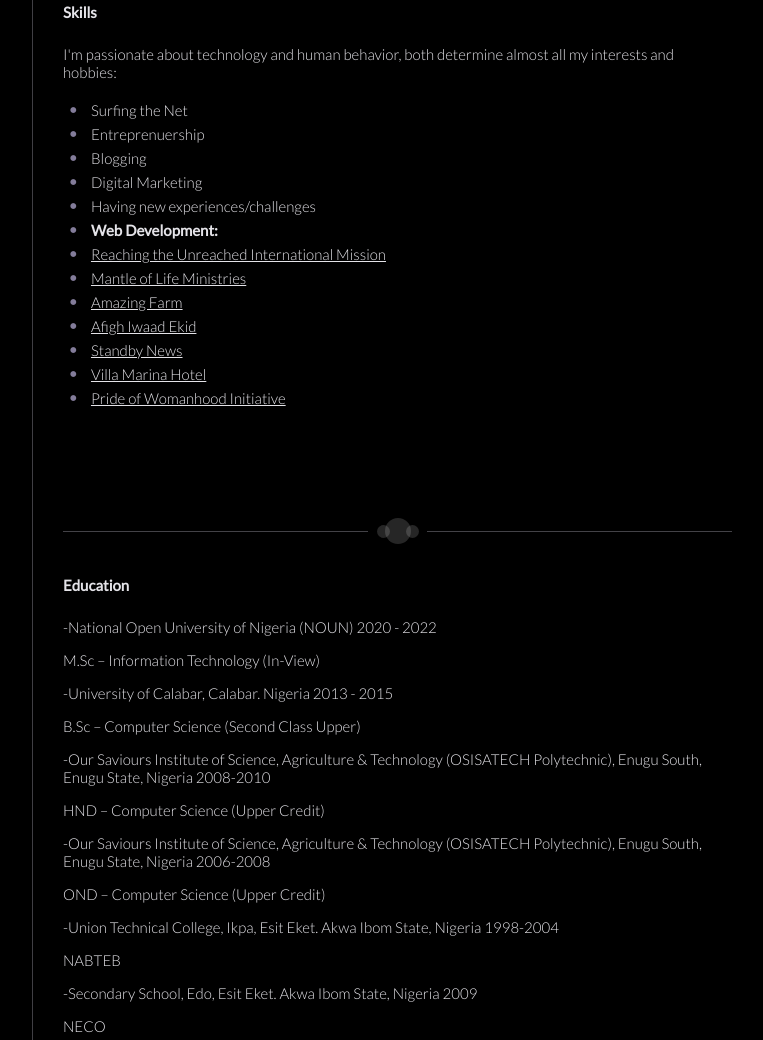
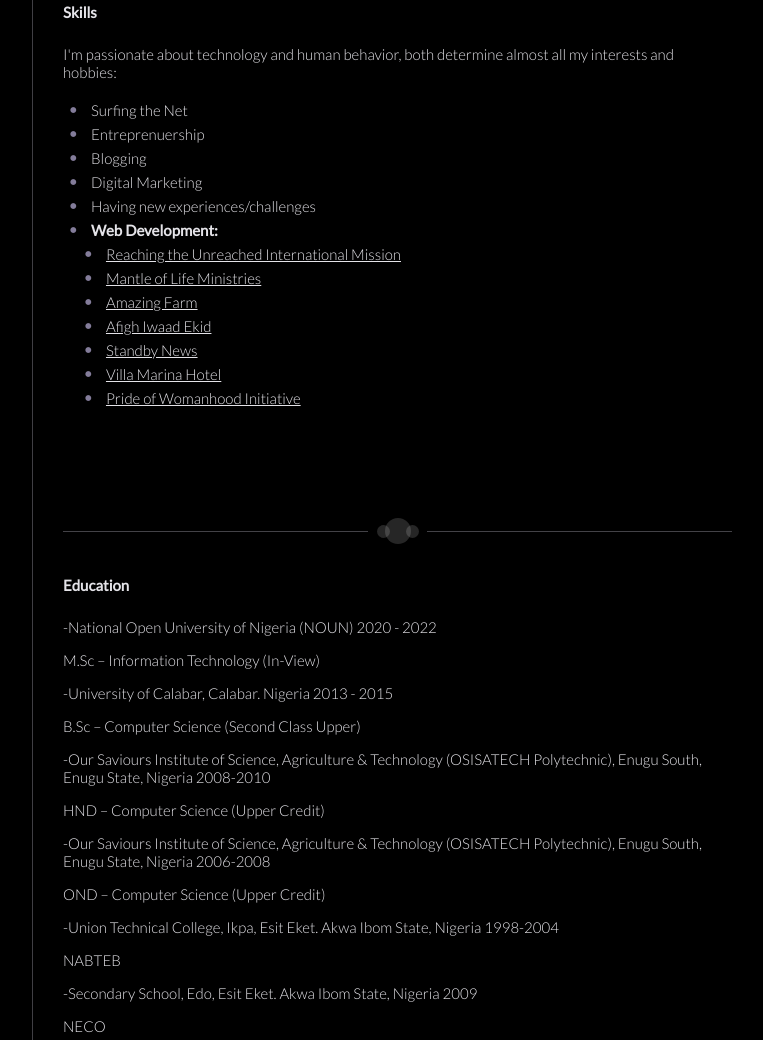
Before and after one commit to peasy90/ZuriIntenshipTask2, a plain HTML site: page index.html in a window 1280 px wide. Shown: the part 1933-2973 px from the top of the page, without its empty margins (128-891 px from the left). Drawn offline with Linux system fonts and the light colour scheme.

Commit message:
Update index.html

```diff
--- a/index.html
+++ b/index.html
@@ -113,7 +113,8 @@
             <li>Blogging</li>
 			<li>Digital Marketing</li>
             <li>Having new experiences/challenges</li>
-            <li><b>Web Development:</b></li>
+            <li><b>Web Development:</b>
+			<ul>
 			<li><a href="https://www.ruimissions.org">Reaching the Unreached International Mission</a></li>
 			<li><a href="https://www.mantleoflifeministries.net">Mantle of Life Ministries</a></li>
 			<li><a href="https://www.amazingfarmng.org">Amazing Farm</a></li>
@@ -121,6 +122,8 @@
 			<li><a href="https://www.standbynewsonline.com">Standby News</a></li>
 			<li><a href="https://www.villamarinang.com">Villa Marina Hotel</a></li>
 			<li><a href="https://www.poweinitiative.org">Pride of Womanhood Initiative</a></li>
+			</ul>
+			</li>
           </ul>
         </div>
     <div class="horizontal_line">
```
